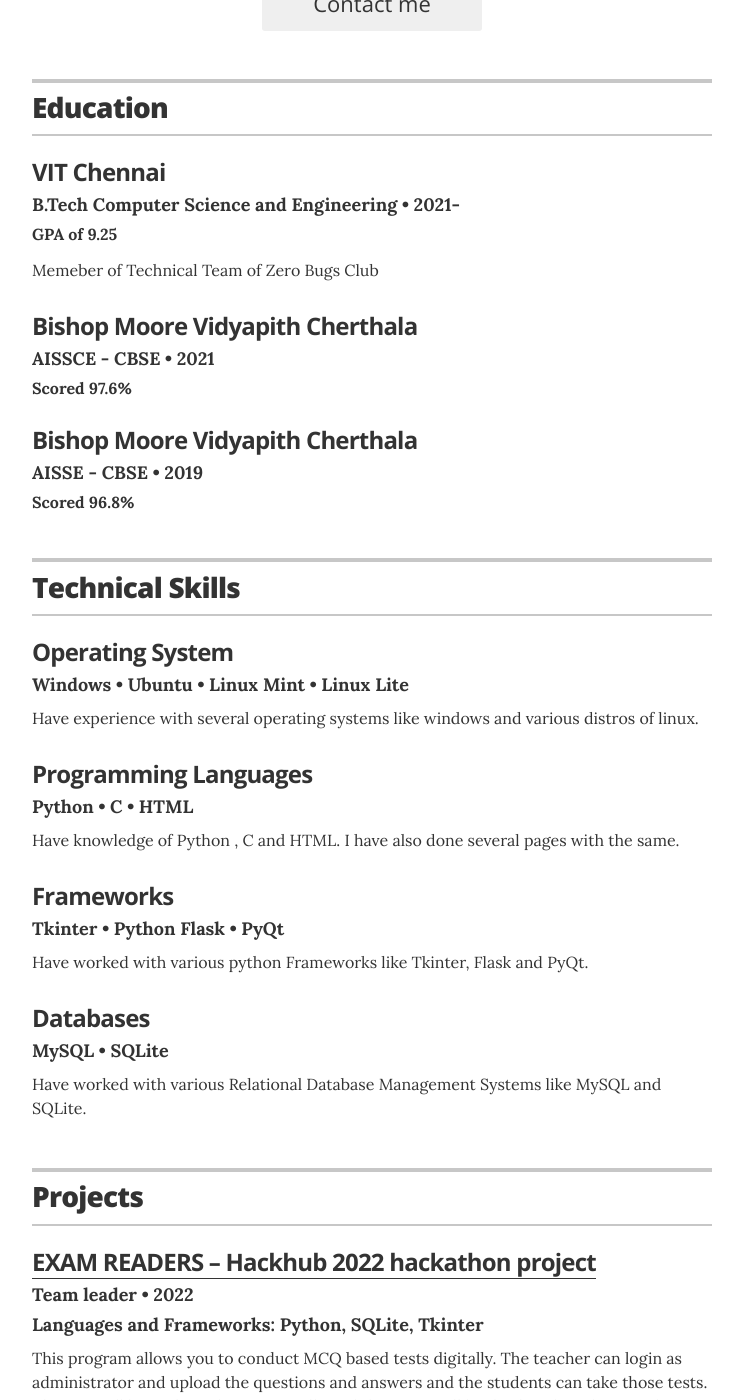
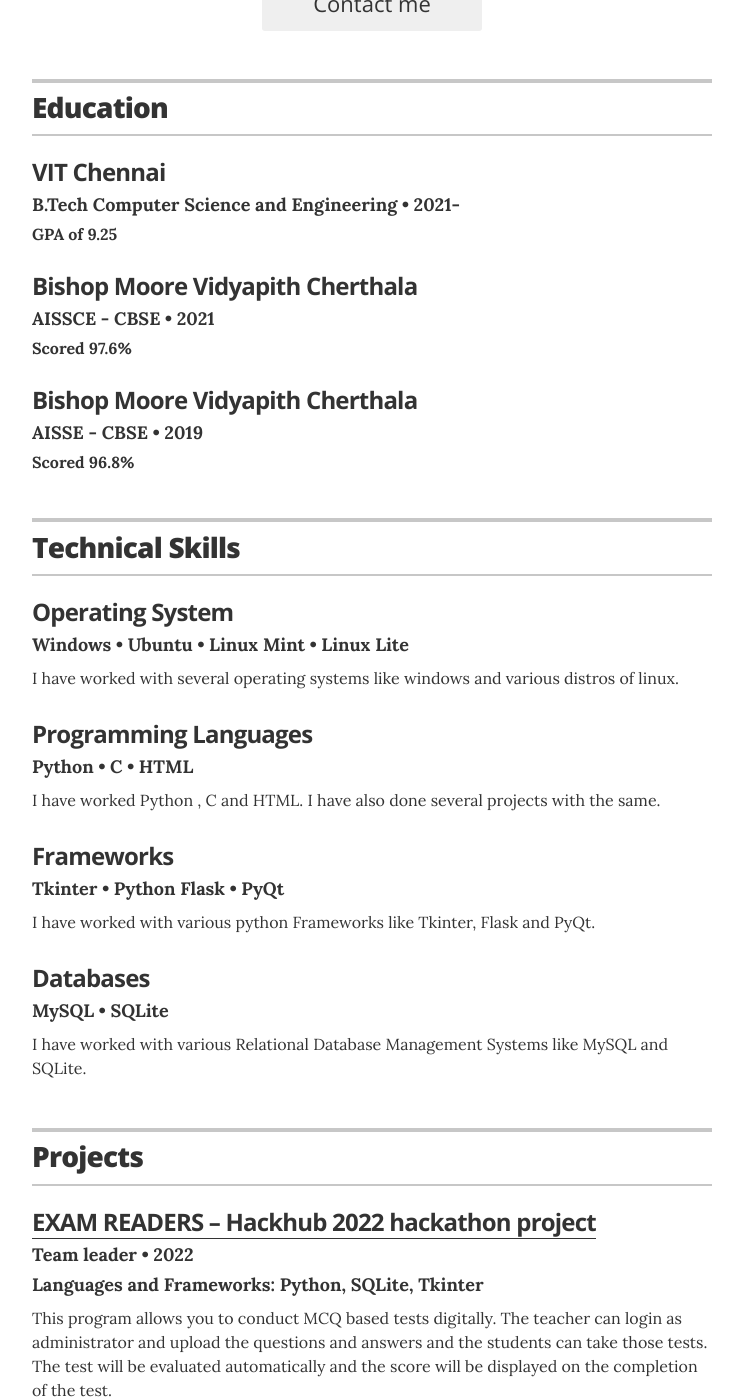
Before and after one commit to rahulvk007/digital-resume, a Jekyll site: the page built from index.html, in a window 1280 px wide and 1400 px high, scrolled down 415 px. Shown: the whole window, without its empty margins (268-1011 px from the left). Built offline with Jekyll 4.4.1, drawn with Linux system fonts in a browser that asks for light colours.

Commit message:
few spelling fixes

```diff
--- a/_data/education.yml
+++ b/_data/education.yml
@@ -3,7 +3,7 @@
   uni: VIT Chennai
   year: 2021-
   award: GPA of 9.25
-  summary: Memeber of Technical Team of Zero Bugs Club
+
 
 - degree: AISSCE - CBSE
   uni: Bishop Moore Vidyapith Cherthala
--- a/_data/techskills.yml
+++ b/_data/techskills.yml
@@ -1,16 +1,16 @@
 
 - company: Operating System
   position: Windows &bull; Ubuntu &bull; Linux Mint &bull; Linux Lite
-  summary: Have experience with several operating systems like windows and various distros of linux.
+  summary: I have worked with several operating systems like windows and various distros of linux.
 
 - company: Programming Languages
   position: Python &bull; C &bull; HTML
-  summary: Have knowledge of Python , C and HTML. I have also done several pages with the same.
+  summary: I have worked Python , C and HTML. I have also done several projects with the same.
 
 - company: Frameworks
   position: Tkinter &bull; Python Flask &bull; PyQt
-  summary: Have worked with various python Frameworks like Tkinter, Flask and PyQt.
+  summary: I have worked with various python Frameworks like Tkinter, Flask and PyQt.
 
 - company: Databases
   position: MySQL &bull; SQLite
-  summary: Have worked with various Relational Database Management Systems like MySQL and SQLite.
+  summary: I have worked with various Relational Database Management Systems like MySQL and SQLite.
```
